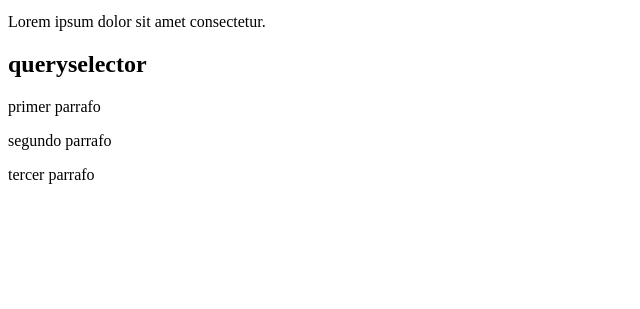
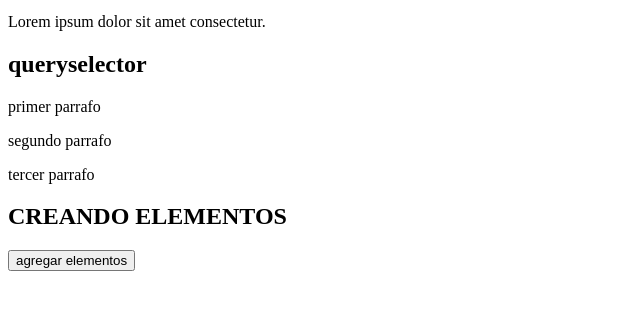
Before and after one commit to k-kurt/codo-a-codo-contenido-FrontEnd, a plain HTML site: page JAVASCRIPT/CLASE17_js6/index.html in a window 1280 px wide. Shown: the part 411-720 px from the top of the page, without its empty margins (0-640 px from the left). Drawn offline with Linux system fonts and the light colour scheme.

Commit message:
sigo con creacion de elementos

```diff
--- a/JAVASCRIPT/CLASE17_js6/index.html
+++ b/JAVASCRIPT/CLASE17_js6/index.html
@@ -41,6 +41,14 @@
         <p class="text_parraf">tercer parrafo</p>
     </div>
 
+
+    <h2>CREANDO ELEMENTOS</h2>
+
+    <div id="creandoElementos">
+
+    </div>
+    <button onclick="AgregarElementos()">agregar elementos</button>
+
     <script src="index.js"></script>
 </body>
 </html>
```
Also changed, not shown: JAVASCRIPT/CLASE17_js6/index.js (line endings or trailing spaces).
